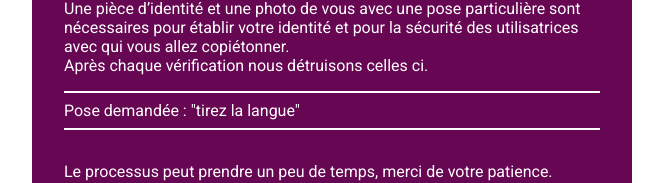
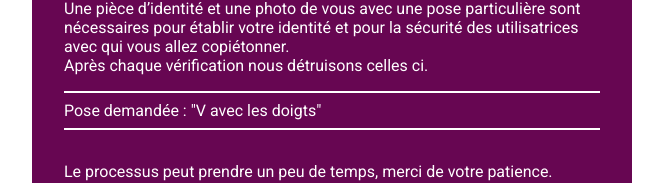
Before and after one commit to TheScriptoMax/woomy, a React (Create React App) app: page /awaiting-approval in a window 1280 px wide. Shown: the part 158-341 px from the top of the page, without its empty margins (308-971 px from the left). Built offline with nearby package versions, Linux system fonts and the light colour scheme; no server answers; the database is empty; sample sign-in values are in the browser's storage.

Commit message:
Fix Awaiting Approval

```diff
--- a/src/components/AwaitingApproval/AwaitingApproval.jsx
+++ b/src/components/AwaitingApproval/AwaitingApproval.jsx
@@ -34,12 +34,16 @@ export default function AwaitingApproval() {
     const [iconPicture, setIconPicture] = useState(false);
     const [pictureLoading, setPictureLoading] = useState(false);
     const [urlPicture, setUrlPicture] = useState('');
+    const [randomPoseString, setRandomPoseString] = useState('')
 
-    const history = useHistory()
+    const history = useHistory();
 
-    const poseArray = ["pouce gauche levé", "pouce droit levé", "pince le nez", "main droite sur le coeur", "V avec les doigts", "tirez la langue", "se tenir le menton"];
-    const randomPose = Math.floor(Math.random() * poseArray.length);
-    const randomPoseString = poseArray[randomPose]
+    useEffect(() => {
+        const poseArray = ["pouce gauche levé", "pouce droit levé", "pince le nez", "main droite sur le coeur", "V avec les doigts", "tirez la langue", "se tenir le menton"];
+        const randomPose = Math.floor(Math.random() * poseArray.length);
+        setRandomPoseString(poseArray[randomPose]);
+    }, [])
+
 
     useEffect(() => {
         //On regarde si il y'a déja une carte d'identité
```
